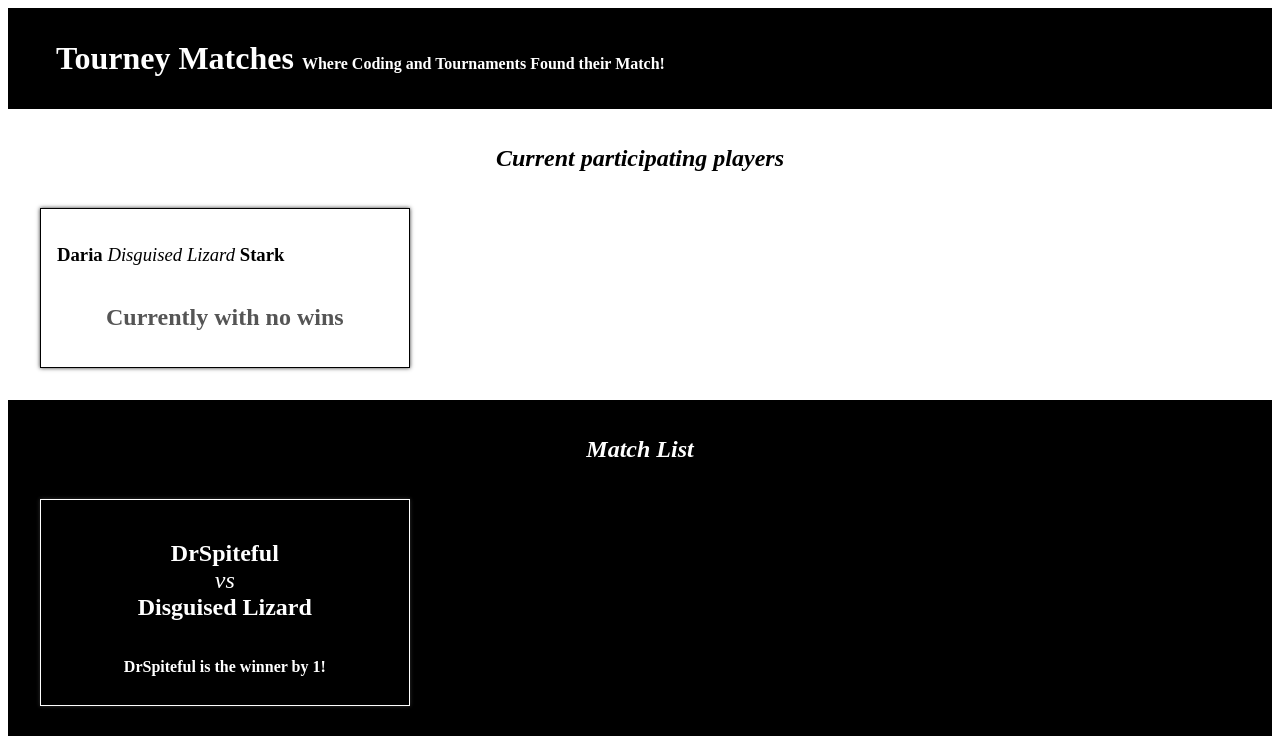
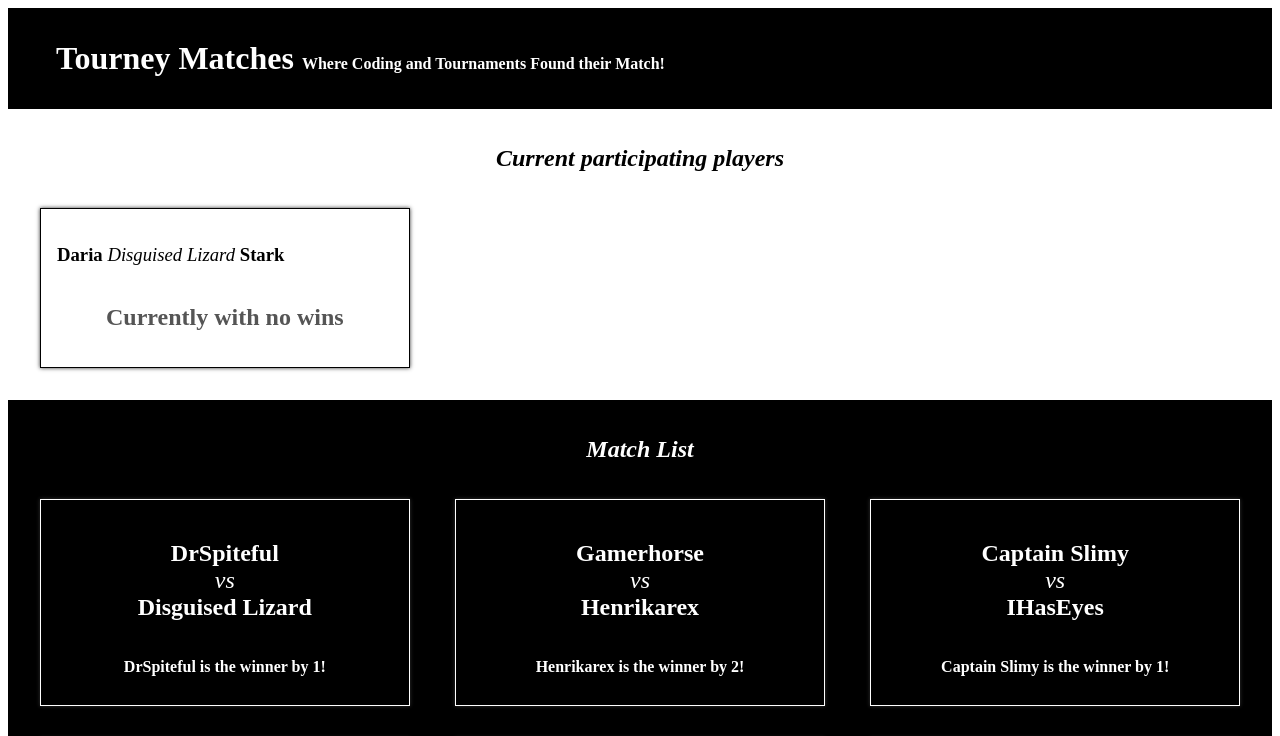
Before and after one commit to leventbk/tourney-matches-react, a React (Create React App) app: page / in a window 1280 px wide. Shown: the top 736 px of the page. Built offline with nearby package versions, Linux system fonts and the light colour scheme.

Commit message:
rendering all matches

```diff
--- a/src/components/MatchList.jsx
+++ b/src/components/MatchList.jsx
@@ -1,13 +1,22 @@
 import React from 'react';
-import matchData from '../data/matchData';
 import Match from './Match';
 
 function MatchList(props) {
-  const oneMatch = matchData[0];
+  const matches = props.matchData.map((match) => {
+    return (
+      <Match
+        key={match.matchNumber}
+        players={match.players}
+        winner={match.winner}
+        scoreDifference={match.scoreDifference}
+      />
+    )
+  });
+
   return (
     <section className="PlayerList MatchList">
       <h1>Match List</h1>
-      <Match players={oneMatch.players} winner={oneMatch.winner} scoreDifference={oneMatch.scoreDifference}/>
+      {matches}
     </section>
   )
 }
```
